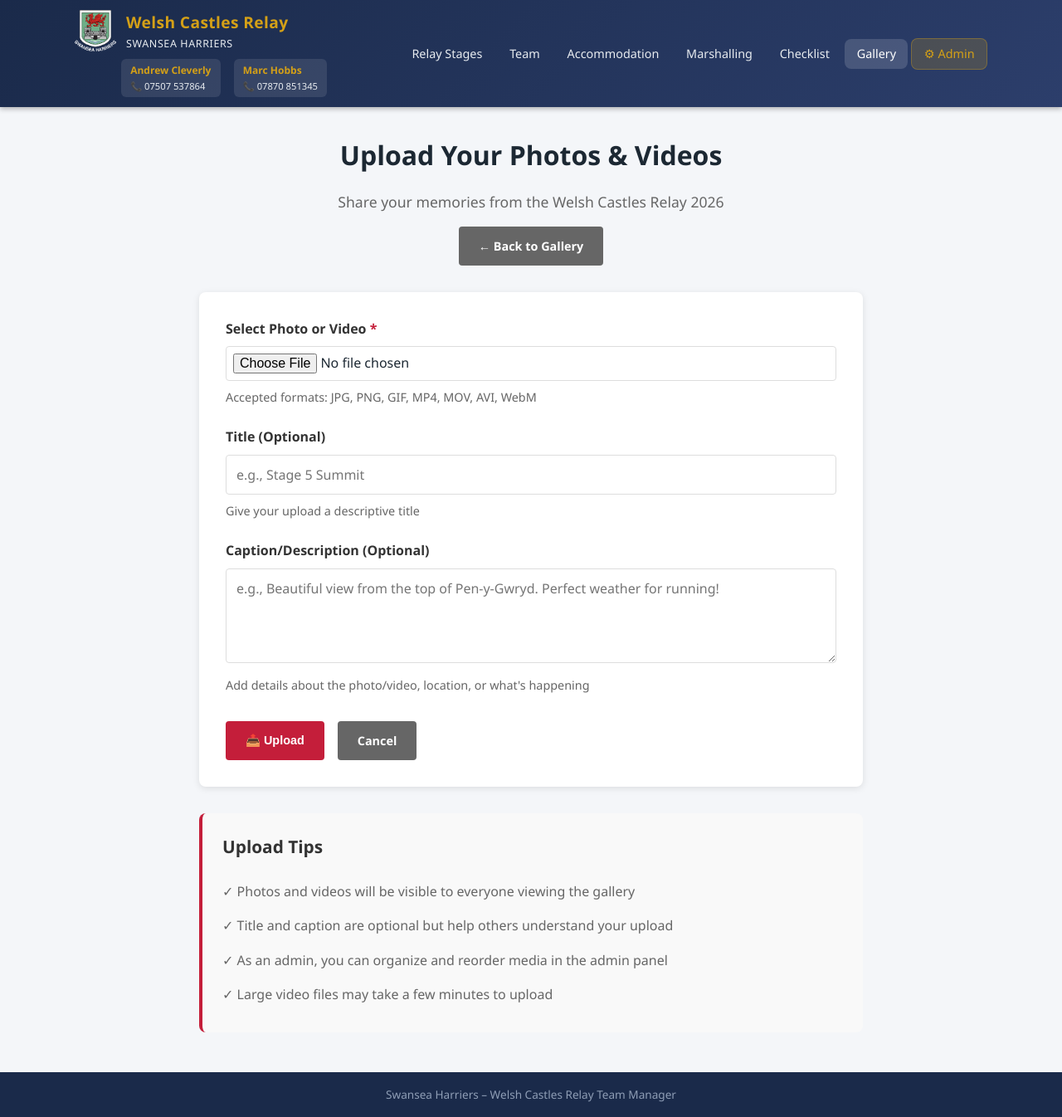
After one commit to cleverly87/swanseaHarrierTeamManager, a Django app: page /gallery/upload/ in a window 1280 px wide. The commit adds this page. Shown: the whole page at 83% size. Run offline with Django 5.2, Linux system fonts and the light colour scheme.

Commit message:
update to media submission

```diff
--- a/castles_relay/settings.py
+++ b/castles_relay/settings.py
@@ -124,3 +124,7 @@ USE_TZ = True
 STATIC_URL = '/static/'
 STATICFILES_DIRS = [BASE_DIR / 'static']
 STATIC_ROOT = BASE_DIR / 'staticfiles'  # For production - collectstatic will gather files here
+
+# Media files (user uploads)
+MEDIA_URL = '/media/'
+MEDIA_ROOT = BASE_DIR / 'media'
--- a/castles_relay/urls.py
+++ b/castles_relay/urls.py
@@ -16,8 +16,14 @@ Including another URLconf
 """
 from django.contrib import admin
 from django.urls import path, include
+from django.conf import settings
+from django.conf.urls.static import static
 
 urlpatterns = [
     path('admin/', admin.site.urls),
     path('', include('relay.urls')),
 ]
+
+# Serve media files in development
+if settings.DEBUG:
+    urlpatterns += static(settings.MEDIA_URL, document_root=settings.MEDIA_ROOT)
--- a/relay/urls.py
+++ b/relay/urls.py
@@ -10,5 +10,6 @@ urlpatterns = [
     path('accommodation/', views.accommodation_summary, name='accommodation'),
     path('marshalling/', views.marshalling_view, name='marshalling'),
     path('checklist/', views.checklist_view, name='checklist'),
-    path('sponsorship/', views.sponsorship_view, name='sponsorship'),
+    path('gallery/', views.gallery_view, name='gallery'),
+    path('gallery/upload/', views.upload_media, name='upload_media'),
 ]
--- a/relay/views.py
+++ b/relay/views.py
@@ -80,6 +80,36 @@ def marshalling_view(request):
     return render(request, 'relay/marshalling.html')
 
 
-def sponsorship_view(request):
-    """Sponsorship pitch page for Welsh Castles Relay 2026."""
-    return render(request, 'relay/sponsorship.html')
+def gallery_view(request):
+    """Photo and video gallery from the event."""
+    from .models import MediaUpload
+    media_items = MediaUpload.objects.all().order_by('display_order', '-uploaded_at')
+    context = {'media_items': media_items}
+    return render(request, 'relay/gallery.html', context)
+
+
+def upload_media(request):
+    """Allow athletes to upload photos and videos."""
+    from django.shortcuts import redirect
+    from django.contrib import messages
+    from .models import MediaUpload
+
+    if request.method == 'POST':
+        file = request.FILES.get('media_file')
+        title = request.POST.get('title', '')
+        caption = request.POST.get('caption', '')
+
+        if file:
+            MediaUpload.objects.create(
+                file=file,
+                title=title,
+                caption=caption
+            )
+            messages.success(request, 'Your media has been uploaded successfully!')
+            return redirect('relay:gallery')
+        else:
+            messages.error(request, 'Please select a file to upload.')
+
+    athletes = Athlete.objects.all().order_by('last_name', 'first_name')
+    stages = Stage.objects.all().order_by('stage_number')
+    return render(request, 'relay/upload_media.html', {'athletes': athletes, 'stages': stages})
--- a/templates/base.html
+++ b/templates/base.html
@@ -36,6 +36,7 @@
         <a href="{% url 'relay:accommodation' %}" class="nav-link {% if request.resolver_match.url_name == 'accommodation' %}active{% endif %}">Accommodation</a>
         <a href="{% url 'relay:marshalling' %}" class="nav-link {% if request.resolver_match.url_name == 'marshalling' %}active{% endif %}">Marshalling</a>
         <a href="{% url 'relay:checklist' %}" class="nav-link {% if request.resolver_match.url_name == 'checklist' %}active{% endif %}">Checklist</a>
+        <a href="{% url 'relay:gallery' %}" class="nav-link {% if request.resolver_match.url_name == 'gallery' or request.resolver_match.url_name == 'upload_media' %}active{% endif %}">Gallery</a>
         <a href="/admin/" class="nav-link nav-admin">⚙ Admin</a>
       </nav>
     </div>
--- /dev/null
+++ b/templates/relay/upload_media.html
@@ -0,0 +1,204 @@
+{% extends "base.html" %}
+
+{% block title %}Upload Photos & Videos – Welsh Castles Relay{% endblock %}
+
+{% block content %}
+<div class="upload-page">
+  <div class="page-header">
+    <h1>Upload Your Photos & Videos</h1>
+    <p class="page-intro">Share your memories from the Welsh Castles Relay 2026</p>
+    <a href="{% url 'relay:gallery' %}" class="btn btn-secondary">← Back to Gallery</a>
+  </div>
+
+  <div class="upload-form-container">
+    <form method="post" enctype="multipart/form-data" class="upload-form">
+      {% csrf_token %}
+
+      <div class="form-group">
+        <label for="media_file" class="required">Select Photo or Video</label>
+        <input type="file" id="media_file" name="media_file" required
+               accept="image/*,video/*">
+        <p class="form-help">Accepted formats: JPG, PNG, GIF, MP4, MOV, AVI, WebM</p>
+      </div>
+
+      <div class="form-group">
+        <label for="title">Title (Optional)</label>
+        <input type="text" id="title" name="title" maxlength="200"
+               placeholder="e.g., Stage 5 Summit">
+        <p class="form-help">Give your upload a descriptive title</p>
+      </div>
+
+      <div class="form-group">
+        <label for="caption">Caption/Description (Optional)</label>
+        <textarea id="caption" name="caption" rows="4"
+                  placeholder="e.g., Beautiful view from the top of Pen-y-Gwryd. Perfect weather for running!"></textarea>
+        <p class="form-help">Add details about the photo/video, location, or what's happening</p>
+      </div>
+
+      <div class="form-actions">
+        <button type="submit" class="btn btn-primary">📤 Upload</button>
+        <a href="{% url 'relay:gallery' %}" class="btn btn-secondary">Cancel</a>
+      </div>
+    </form>
+  </div>
+
+  <div class="upload-tips">
+    <h2>Upload Tips</h2>
+    <ul>
+      <li>✓ Photos and videos will be visible to everyone viewing the gallery</li>
+      <li>✓ Title and caption are optional but help others understand your upload</li>
+      <li>✓ As an admin, you can organize and reorder media in the admin panel</li>
+      <li>✓ Large video files may take a few minutes to upload</li>
+    </ul>
+  </div>
+</div>
+
+<style>
+.upload-page {
+  max-width: 800px;
+  margin: 0 auto;
+}
+
+.page-header {
+  text-align: center;
+  margin-bottom: 2rem;
+}
+
+.page-intro {
+  font-size: 1.1rem;
+  color: #666;
+  margin: 1rem 0;
+}
+
+.btn {
+  display: inline-block;
+  padding: 0.75rem 1.5rem;
+  border-radius: 4px;
+  text-decoration: none;
+  font-weight: 600;
+  transition: all 0.3s;
+  border: none;
+  cursor: pointer;
+}
+
+.btn-primary {
+  background: #c41e3a;
+  color: white;
+}
+
+.btn-primary:hover {
+  background: #a01729;
+}
+
+.btn-secondary {
+  background: #666;
+  color: white;
+}
+
+.btn-secondary:hover {
+  background: #555;
+}
+
+.upload-form-container {
+  background: white;
+  padding: 2rem;
+  border-radius: 8px;
+  box-shadow: 0 2px 8px rgba(0,0,0,0.1);
+  margin-bottom: 2rem;
+}
+
+.upload-form {
+  max-width: 100%;
+}
+
+.form-group {
+  margin-bottom: 1.5rem;
+}
+
+.form-group label {
+  display: block;
+  font-weight: 600;
+  margin-bottom: 0.5rem;
+  color: #333;
+}
+
+.form-group label.required::after {
+  content: " *";
+  color: #c41e3a;
+}
+
+.form-group input[type="text"],
+.form-group input[type="file"],
+.form-group textarea,
+.form-group select {
+  width: 100%;
+  padding: 0.75rem;
+  border: 1px solid #ddd;
+  border-radius: 4px;
+  font-size: 1rem;
+  font-family: inherit;
+}
+
+.form-group input[type="file"] {
+  padding: 0.5rem;
+}
+
+.form-group textarea {
+  resize: vertical;
+  min-height: 100px;
+}
+
+.form-help {
+  font-size: 0.9rem;
+  color: #666;
+  margin: 0.5rem 0 0 0;
+}
+
+.form-actions {
+  display: flex;
+  gap: 1rem;
+  margin-top: 2rem;
+}
+
+.upload-tips {
+  background: #f9f9f9;
+  padding: 1.5rem;
+  border-radius: 8px;
+  border-left: 4px solid #c41e3a;
+}
+
+.upload-tips h2 {
+  font-size: 1.3rem;
+  margin-top: 0;
+  margin-bottom: 1rem;
+  color: #333;
+}
+
+.upload-tips ul {
+  list-style: none;
+  padding: 0;
+  margin: 0;
+}
+
+.upload-tips li {
+  padding: 0.5rem 0;
+  color: #666;
+  line-height: 1.6;
+}
+
+@media (max-width: 768px) {
+  .upload-form-container {
+    padding: 1rem;
+  }
+
+  .form-actions {
+    flex-direction: column;
+  }
+
+  .btn {
+    width: 100%;
+    text-align: center;
+  }
+}
+</style>
+{% endblock %}
```
Also changed, not shown: relay/admin.py (+70 -1 lines), relay/models.py (+47 -0 lines), templates/relay/gallery.html (added, +185 -0 lines), relay/migrations/0010_mediaupload.py (added).
